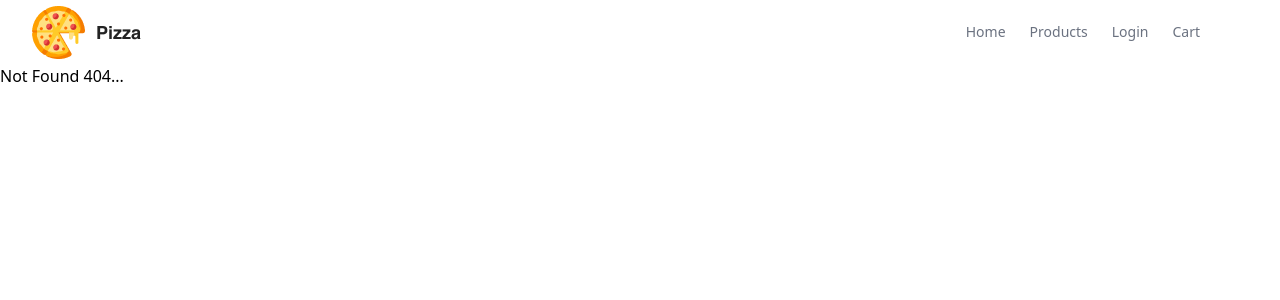
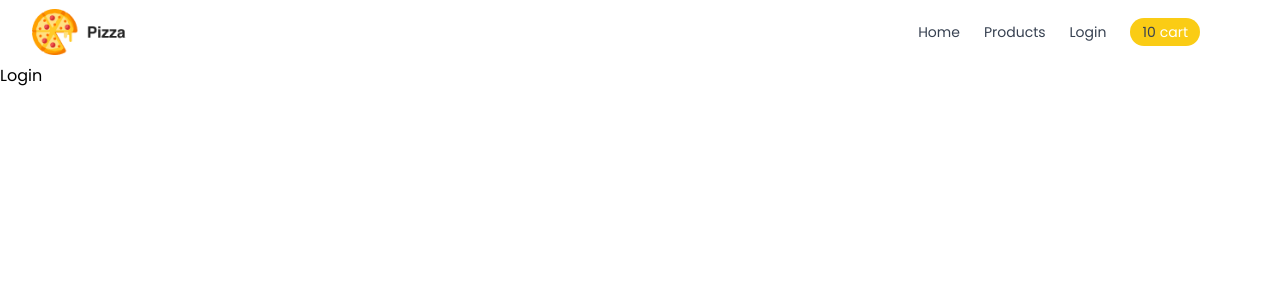
Before and after one commit to Tusar78/react-cart, a React (Create React App) app: page /login in a window 1280 px wide. Before the commit this address had no page. Shown: the top 300 px of the page. Built offline with nearby package versions, Linux system fonts and the light colour scheme.

Commit message:
Navigation complete

```diff
--- a/public/index.html
+++ b/public/index.html
@@ -15,6 +15,15 @@
       user's mobile device or desktop. See https://developers.google.com/web/fundamentals/web-app-manifest/
     -->
     <link rel="manifest" href="%PUBLIC_URL%/manifest.json" />
+
+    <!-- Add to google fonts -->
+    <link rel="preconnect" href="https://fonts.googleapis.com" />
+    <link rel="preconnect" href="https://fonts.gstatic.com" crossorigin />
+    <link
+      href="https://fonts.googleapis.com/css2?family=Poppins:wght@300;400;500;600;700&display=swap"
+      rel="stylesheet"
+    />
+
     <!--
       Notice the use of %PUBLIC_URL% in the tags above.
       It will be replaced with the URL of the `public` folder during the build.
--- a/src/App.css
+++ b/src/App.css
@@ -1,3 +1,11 @@
 @tailwind base;
 @tailwind components;
 @tailwind utilities;
+
+
+
+@layer utilities {
+  body {
+    font-family: 'Poppins', sans-serif;
+  }
+}
--- a/src/App.js
+++ b/src/App.js
@@ -3,6 +3,7 @@ import { Route, Routes } from "react-router-dom";
 import Navigation from "./Components/Navigation/Navigation";
 import Cart from "./Pages/Cart/Cart";
 import Home from "./Pages/Home/Home";
+import Login from "./Pages/Login/Login";
 import NotFound from "./Pages/NotFound/NotFound";
 import Products from "./Pages/Products/Products";
 
@@ -14,6 +15,7 @@ const App = () => {
         <Route path="/" element={<Home />} />
         <Route path="/home" element={<Home />} />
         <Route path="/products" element={<Products />} />
+        <Route path="/login" element={<Login />} />
         <Route path="/cart" element={<Cart />} />
         <Route path="*" element={<NotFound />} />
       </Routes>
--- a/src/Components/Navigation/Navigation.js
+++ b/src/Components/Navigation/Navigation.js
@@ -1,7 +1,8 @@
-import React from "react";
+import React, { useState } from "react";
 import { Link } from "react-router-dom";
 
 const Navigation = () => {
+  const [toggle, setToggle] = useState(false);
   return (
     <>
       <header className="bg-white">
@@ -10,23 +11,27 @@ const Navigation = () => {
             <div className="flex-1 md:flex md:items-center md:gap-12">
               <Link className="block text-teal-600" to="/">
                 <span className="sr-only">Home</span>
-                <img src="images/logo.png" alt="website logo" />
+                <img
+                  className="w-24"
+                  src="images/logo.png"
+                  alt="website logo"
+                />
               </Link>
             </div>
 
             <div className="md:flex md:items-center md:gap-12">
               <nav
-                className="hidden md:block"
-                ariaLabelledby="header-navigation"
+                className={toggle ? "block absolute top-16 left-0 w-full bg-white" : "hidden md:block"}
+                aria-labelledby="header-navigation"
               >
                 <h2 className="sr-only" id="header-navigation">
                   Header navigation
                 </h2>
 
-                <ul className="flex items-center gap-6 text-sm">
+                <ul className="flex flex-col items-start pl-4 md:pl-0 md:flex-row md:items-center gap-6 text-sm">
                   <li>
                     <Link
-                      className="text-gray-500 transition hover:text-gray-500/75"
+                      className="text-gray-700 transition hover:text-gray-700/75"
                       to="/home"
                     >
                       Home
@@ -35,7 +40,7 @@ const Navigation = () => {
 
                   <li>
                     <Link
-                      className="text-gray-500 transition hover:text-gray-500/75"
+                      className="text-gray-700 transition hover:text-gray-700/75"
                       to="/products"
                     >
                       Products
@@ -44,7 +49,7 @@ const Navigation = () => {
 
                   <li>
                     <Link
-                      className="text-gray-500 transition hover:text-gray-500/75"
+                      className="text-gray-700 transition hover:text-gray-700/75"
                       to="/login"
                     >
                       Login
@@ -52,10 +57,13 @@ const Navigation = () => {
                   </li>
                   <li>
                     <Link
-                      className="text-gray-500 transition hover:text-gray-500/75"
+                      className="text-gray-700 transition hover:text-gray-700/75"
                       to="/cart"
                     >
-                      Cart
+                      <div className="bg-yellow-400 px-3 py-1 rounded-full flex items-center">
+                        <span className="mr-1">10</span>
+                        <span className="text-white">cart</span>
+                      </div>
                     </Link>
                   </li>
                 </ul>
@@ -63,18 +71,18 @@ const Navigation = () => {
 
               <div className="flex items-center gap-4">
                 <div className="block md:hidden">
-                  <button className="rounded bg-gray-100 p-2 text-gray-600 transition hover:text-gray-600/75">
+                  <button onClick={() => setToggle(!toggle)} className="rounded bg-gray-100 p-2 text-gray-600 transition hover:text-gray-600/75">
                     <svg
                       xmlns="http://www.w3.org/2000/svg"
                       className="h-5 w-5"
                       fill="none"
                       viewBox="0 0 24 24"
                       stroke="currentColor"
-                      stroke-width="2"
+                      strokeWidth="2"
                     >
                       <path
-                        stroke-linecap="round"
-                        stroke-linejoin="round"
+                        strokeLinecap="round"
+                        strokeLinejoin="round"
                         d="M4 6h16M4 12h16M4 18h16"
                       />
                     </svg>
--- /dev/null
+++ b/src/Pages/Login/Login.js
@@ -0,0 +1,9 @@
+import React from 'react'
+
+const Login = () => {
+  return (
+    <div>Login</div>
+  )
+}
+
+export default Login
```
